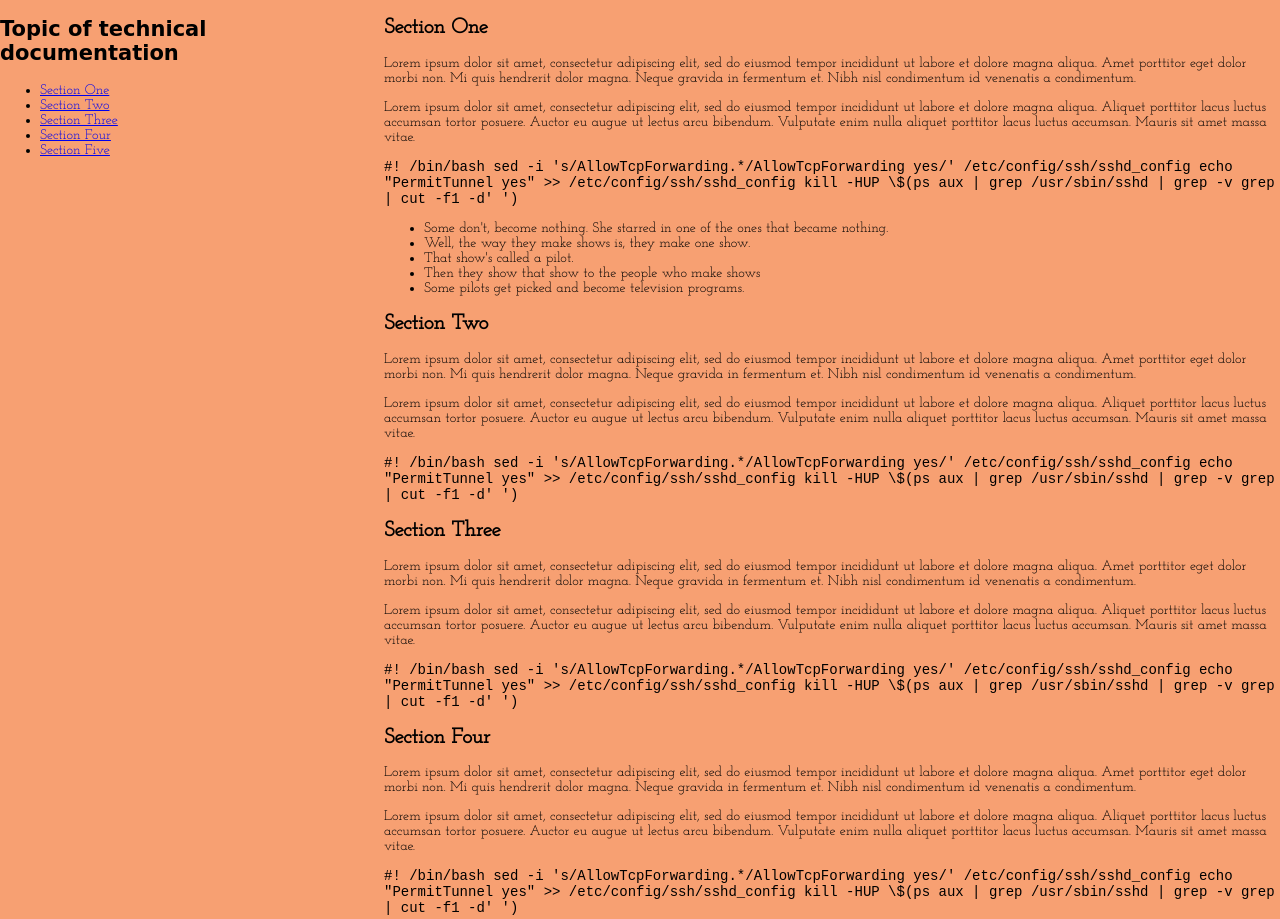
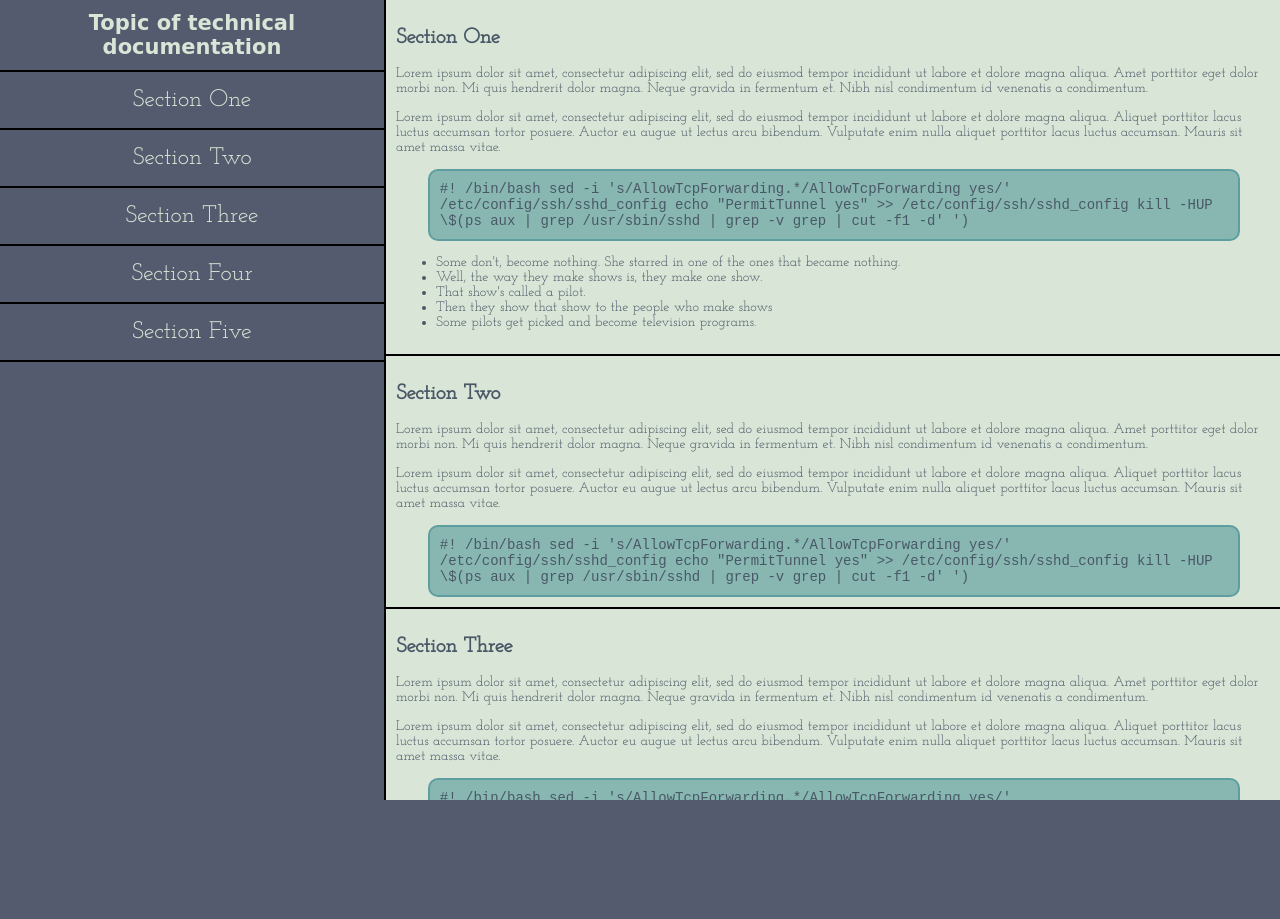
Before and after one commit to crisbnk/technical-documentation-page, a website: page index.html in a window 1280 px wide. Shown: the top 919 px of the page. After the commit the page ends 800 px from the top, so only its background shows below. Drawn offline with Linux system fonts and the light colour scheme; a web font is replaced by a local one.

Commit message:
Added responsive style. All tests still passed on Firefox

```diff
--- a/index.html
+++ b/index.html
@@ -11,19 +11,39 @@
   </head>
   <body>
     <div class="wrapper">
-      <nav id="navbar">
+      <nav id="navbar" class="column">
         <header>
           <h1>Topic of technical documentation</h1>
         </header>
         <ul>
-          <li><a href="#Section_One" class="nav-link">Section One</a></li>
-          <li><a href="#Section_Two" class="nav-link">Section Two</a></li>
-          <li><a href="#Section_Three" class="nav-link">Section Three</a></li>
-          <li><a href="#Section_Four" class="nav-link">Section Four</a></li>
-          <li><a href="#Section_Five" class="nav-link">Section Five</a></li>
+          <li>
+            <a href="#Section_One" class="nav-link">
+              Section One
+            </a>
+          </li>
+          <li>
+            <a href="#Section_Two" class="nav-link">
+              Section Two
+            </a>
+          </li>
+          <li>
+            <a href="#Section_Three" class="nav-link">
+              Section Three
+            </a>
+          </li>
+          <li>
+            <a href="#Section_Four" class="nav-link">
+              Section Four
+            </a>
+          </li>
+          <li>
+            <a href="#Section_Five" class="nav-link">
+              Section Five
+            </a>
+          </li>
         </ul>
       </nav>
-      <main id="main-doc">
+      <main id="main-doc" class="column">
         <!-- Section #1 -->
         <section id="Section_One" class="main-section">
           <header>
@@ -44,12 +64,14 @@
             Vulputate enim nulla aliquet porttitor lacus luctus accumsan.
             Mauris sit amet massa vitae.
           </p>
+          <div class="section-code">
             <code>
               #! /bin/bash
               sed -i &apos;s/AllowTcpForwarding.*/AllowTcpForwarding yes/&apos; /etc/config/ssh/sshd_config
               echo "PermitTunnel yes" >> /etc/config/ssh/sshd_config
               kill -HUP \$(ps aux | grep /usr/sbin/sshd | grep -v grep | cut -f1 -d&apos; &apos;)
             </code>
+          </div>
           <ul>
             <li>Some don't, become nothing. She starred in one of the ones that became nothing.</li>
             <li>Well, the way they make shows is, they make one show.</li>
@@ -78,12 +100,14 @@
             Vulputate enim nulla aliquet porttitor lacus luctus accumsan.
             Mauris sit amet massa vitae.
           </p>
+          <div class="section-code">
             <code>
               #! /bin/bash
               sed -i &apos;s/AllowTcpForwarding.*/AllowTcpForwarding yes/&apos; /etc/config/ssh/sshd_config
               echo "PermitTunnel yes" >> /etc/config/ssh/sshd_config
               kill -HUP \$(ps aux | grep /usr/sbin/sshd | grep -v grep | cut -f1 -d&apos; &apos;)
             </code>
+          </div>
         </section>
         <!-- Section #3 -->
         <section id="Section_Three" class="main-section">
@@ -105,12 +129,14 @@
             Vulputate enim nulla aliquet porttitor lacus luctus accumsan.
             Mauris sit amet massa vitae.
           </p>
+          <div class="section-code">
             <code>
               #! /bin/bash
               sed -i &apos;s/AllowTcpForwarding.*/AllowTcpForwarding yes/&apos; /etc/config/ssh/sshd_config
               echo "PermitTunnel yes" >> /etc/config/ssh/sshd_config
               kill -HUP \$(ps aux | grep /usr/sbin/sshd | grep -v grep | cut -f1 -d&apos; &apos;)
             </code>
+          </div>
         </section>
         <!-- Section #4 -->
         <section id="Section_Four" class="main-section">
@@ -132,12 +158,14 @@
             Vulputate enim nulla aliquet porttitor lacus luctus accumsan.
             Mauris sit amet massa vitae.
           </p>
+          <div class="section-code">
             <code>
               #! /bin/bash
               sed -i &apos;s/AllowTcpForwarding.*/AllowTcpForwarding yes/&apos; /etc/config/ssh/sshd_config
               echo "PermitTunnel yes" >> /etc/config/ssh/sshd_config
               kill -HUP \$(ps aux | grep /usr/sbin/sshd | grep -v grep | cut -f1 -d&apos; &apos;)
             </code>
+          </div>
         </section>
         <!-- Section #5 -->
         <section id="Section_Five" class="main-section">
@@ -159,12 +187,14 @@
             Vulputate enim nulla aliquet porttitor lacus luctus accumsan.
             Mauris sit amet massa vitae.
           </p>
+          <div class="section-code">
             <code>
               #! /bin/bash
               sed -i &apos;s/AllowTcpForwarding.*/AllowTcpForwarding yes/&apos; /etc/config/ssh/sshd_config
               echo "PermitTunnel yes" >> /etc/config/ssh/sshd_config
               kill -HUP \$(ps aux | grep /usr/sbin/sshd | grep -v grep | cut -f1 -d&apos; &apos;)
             </code>
+          </div>
         </section>
       </main>
     </div>
--- a/style.css
+++ b/style.css
@@ -1,9 +1,12 @@
 :root {
-  --main-bg-color: #f7a072;
+  --main-bg-color: #555b6e;
   --secondary-bg-color: #d9e5d6;
   --main-font-size: 14px;
-  --main-font-color: #000000;
+  --main-font-color: #495867;
+  --secondary-font-color: #d9e5d6;
   --main-border-color: #00a7e1;
+  --line-height: 3.5rem;
+  --main-border: 2px solid #000;
 }
 
 body {
@@ -13,6 +16,11 @@ body {
   background-color: var(--main-bg-color);
   margin: 0px;
   padding: 0px;
+  overflow: hidden;
+}
+
+a {
+  text-decoration: none;
 }
 
 .wrapper {
@@ -22,16 +30,93 @@ body {
   padding: 0px;
 }
 
+.column {
+  height: 100%;
+  display: flex;
+  flex-direction: column;
+}
+
 nav#navbar {
   flex-basis: 30%;
+  flex-shrink: 0;
+  position: -webkit-sticky;
+  position: sticky;
+  height: 50%;
+  top: 0;
+}
+
+nav#navbar header {
+  display: flex;
+  flex-direction: column;
+  align-items: center;
+  justify-content: center;
+  height: 70px;
+}
+
+nav#navbar ul {
+  margin: 0;
+  padding: 0;
+}
+
+nav#navbar ul li:first-child {
+  border-top: var(--main-border);
+}
+
+nav#navbar ul li {
+  display: flex;
+  flex-direction: column;
+  align-items: center;
+  justify-content: center;
+  font-size: 1.5rem;
+  list-style: none;
+  padding: 0;
+  height: var(--line-height);
+  border-bottom: var(--main-border);
+}
+
+nav#navbar ul li a:hover {
+  color: var(--main-font-color);
+  background-color: var(--secondary-bg-color);
+}
+
+nav#navbar ul li a {
+  color: var(--secondary-font-color);
+  width: 100%;
+  height: 100%;
+  text-align: center;
+  line-height: var(--line-height);
 }
 
 main#main-doc {
   flex-basis: 70%;
+  flex-shrink: 0;
+  height: 100vh;
+  flex-grow: 1;
+  overflow-y: auto;
+  background-color: var(--secondary-bg-color);
+  border-left: var(--main-border);
 }
 
 h1 {
   font-family: 'Fredericka the Great', cursive;
+  color: var(--secondary-font-color);
+  text-align: center;
+  margin: 0;
+  padding: 0;
+}
+
+section {
+  border-bottom: var(--main-border);
+  padding: 10px;
+}
+
+.section-code {
+  background-color: rgba(95,158,160,0.65);
+  width: 90%;
+  margin: 0 auto;
+  padding: 10px;
+  border: 2px solid rgb(95,158,160);
+  border-radius: 10px;
 }
 
 @media (max-width: 640px) {
```
Lines whose indentation alone changed are shown as unchanged.
